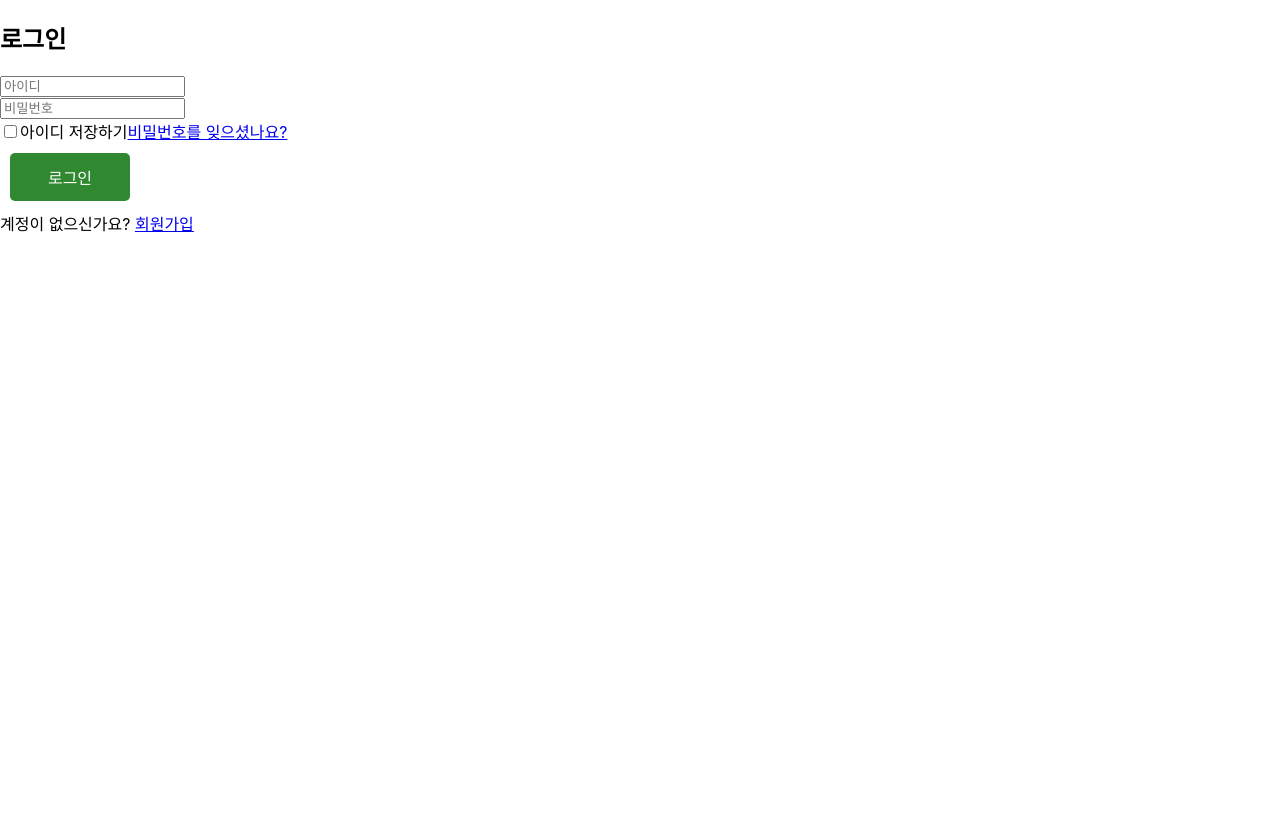
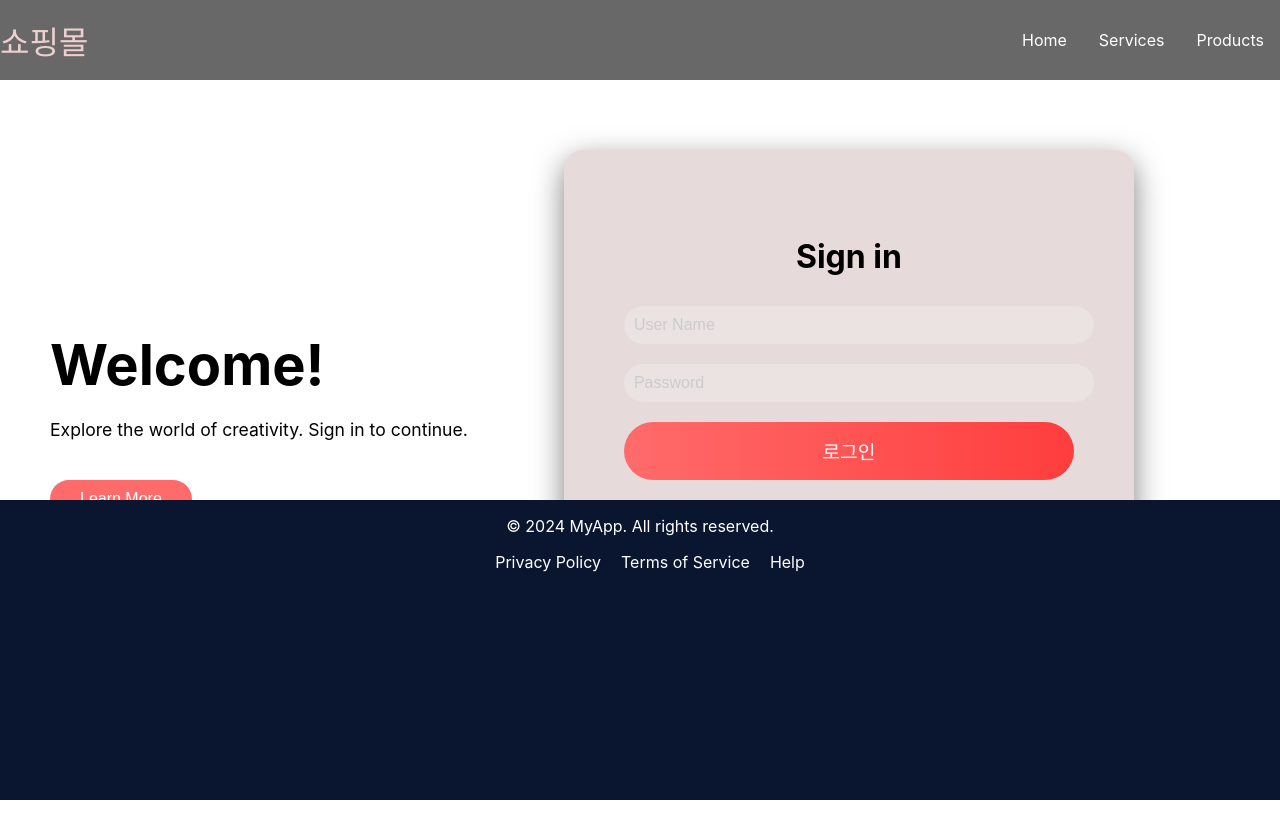
Before and after one commit to ENTP-Ku/Shop, a React (Create React App) app in the folder my-app/: page /login in a window 1280 px wide. Built offline with nearby package versions, Linux system fonts and the light colour scheme; no server answers.

Commit message:
로그인디자인_하지만수정을 해야함

```diff
--- a/my-app/src/App.css
+++ b/my-app/src/App.css
@@ -1,3 +1,47 @@
+* {
+  box-sizing: border-box;
+  margin: 0;
+  padding: 0;
+  font-family: 'PT Sans', sans-serif;
+}
+
+.home,
+.services,
+.products,
+.sign-up {
+  display: flex;
+  height: 90vh;
+  align-items: center;
+  justify-content: center;
+  font-size: 3rem;
+}
+
+.services {
+  background-image: url('/src/images/img-2.jpg');
+  background-position: center;
+  background-size: cover;
+  background-repeat: no-repeat;
+  color: #fff;
+  font-size: 100px;
+}
+
+.products {
+  background-image: url('/src/images/img-1.jpg');
+  background-position: center;
+  background-size: fill;
+  background-repeat: no-repeat;
+  color: #fff;
+  font-size: 100px;
+}
+
+.sign-up {
+  background-image: url('/src/images/img-8.jpg');
+  background-position: center;
+  background-size: cover;
+  background-repeat: no-repeat;
+  color: #fff;
+  font-size: 100px;
+}
 .App {
   text-align: center;
 }
--- a/my-app/src/App.js
+++ b/my-app/src/App.js
@@ -9,6 +9,7 @@ import Write from './components/Write';
 import BoardDetail from './components/BoardDetail';
 import Detail from './components/Detail';
 import Chat from './components/Chat'; // Chat 컴포넌트 추가
+
 
 function App() {
   return (
--- a/my-app/src/components/Login.js
+++ b/my-app/src/components/Login.js
@@ -1,61 +1,140 @@
-import React, { useState } from 'react';
-import { useNavigate } from 'react-router-dom';
+import React, { useState, useEffect } from 'react';
+import { Link, useNavigate } from 'react-router-dom';
 import axios from 'axios';
-import '../styles/Login.css'; // Login.css 경로를 설정
+import '../styles/Login.css'; // CSS 경로 확인
 
 const Login = () => {
   const [username, setUsername] = useState('');
   const [password, setPassword] = useState('');
   const navigate = useNavigate();
+  const [click, setClick] = useState(false);
+  const [isMobile, setIsMobile] = useState(false);
+
+  // 반응형을 위해 화면 크기에 따른 상태 설정
+  const handleResize = () => {
+    setIsMobile(window.innerWidth <= 960);
+  };
+
+  useEffect(() => {
+    handleResize(); // 컴포넌트가 마운트될 때 한 번 실행
+    window.addEventListener('resize', handleResize); // 화면 크기가 변경될 때마다 실행
+    return () => window.removeEventListener('resize', handleResize);
+  }, []);
+
+  const handleClick = () => {
+    setClick(!click);
+  };
+
+  const closeMobileMenu = () => {
+    setClick(false);
+  };
 
   const handleLogin = () => {
     axios.post('/api/users/login', { username, password })
       .then(res => {
-        localStorage.setItem('jwt', res.data.token);
-        navigate('/');
+        localStorage.setItem('jwt', res.data.token); // 토큰 저장
+        navigate('/'); // 로그인 성공 시 홈으로 이동
       })
       .catch(err => {
+        if (err.response && err.response.data && err.response.data.message) {
           alert(err.response.data.message);
+        } else {
+          alert('로그인에 실패했습니다. 다시 시도해주세요.');
+        }
       });
   };
 
   return (
-    <div className="login_home">
-      <div className="form_container">
-        <i className="uil uil-times form_close" onClick={() => navigate('/')} />
-        <div className="form login_form">
-          <h2>로그인</h2>
-          <div className="input_box">
+    <div className="login-page">
+      {/* 헤더 */}
+      <header className="header">
+        <nav className="navbar">
+          <div className="navbar-container">
+            <Link to="/" className="navbar-logo" onClick={closeMobileMenu}>
+              쇼핑몰 <i className="fab fa-typo3" />
+            </Link>
+            <div className="menu-icon" onClick={handleClick}>
+              {/* 클릭 상태에 따라 햄버거 아이콘을 변경 */}
+              <i className={click ? 'fas fa-times' : 'fas fa-bars'} />
+            </div>
+            <ul className={click ? 'nav-menu active' : 'nav-menu'}>
+              <li className="nav-item">
+                <Link to="/" className="nav-links" onClick={closeMobileMenu}>
+                  Home
+                </Link>
+              </li>
+              <li className="nav-item">
+                <Link to="/services" className="nav-links" onClick={closeMobileMenu}>
+                  Services
+                </Link>
+              </li>
+              <li className="nav-item">
+                <Link to="/products" className="nav-links" onClick={closeMobileMenu}>
+                  Products
+                </Link>
+              </li>
+              <li className="nav-item">
+                <Link to="/sign-up" className="nav-links-mobile" onClick={closeMobileMenu}>
+                  Sign Up
+                </Link>
+              </li>
+            </ul>
+          </div>
+        </nav>
+      </header>
+
+      {/* 콘텐츠 영역 */}
+      <div className="content-wrapper">
+        <div className="welcome-section">
+          <h1>Welcome!</h1>
+          <p>Explore the world of creativity. Sign in to continue.</p>
+          <button className="learn-more-btn">Learn More</button>
+        </div>
+
+        {/* 로그인 폼 */}
+        <div className="login-form-container">
+          <h2>Sign in</h2>
           <input
             type="text"
-              placeholder="아이디"
-              required
+            placeholder="User Name"
             value={username}
             onChange={e => setUsername(e.target.value)}
+            className="login-input"
           />
-          </div>
-          <div className="input_box">
           <input
             type="password"
-              placeholder="비밀번호"
-              required
+            placeholder="Password"
             value={password}
             onChange={e => setPassword(e.target.value)}
+            className="login-input"
           />
-          </div>
+          <button className="submit-btn" onClick={handleLogin}>
+            로그인
+          </button>
+
           <div className="option_field">
             <span className="checkbox">
               <input type="checkbox" id="check" />
               <label htmlFor="check">아이디 저장하기</label>
             </span>
-            <a href="#" className="forgot_pw">비밀번호를 잊으셨나요?</a>
+            <Link to="/forgot-password" className="forgot_pw">비밀번호를 잊으셨나요?</Link>
           </div>
-          <button className="button" onClick={handleLogin}>로그인</button>
+
           <div className="login_signup">
-            계정이 없으신가요? <a href="#" onClick={() => navigate('/register')}>회원가입</a>
+            계정이 없으신가요? <Link to="/register">회원가입</Link>
           </div>
         </div>
       </div>
+
+      {/* 푸터 */}
+      <footer className="footer">
+        <p>&copy; 2024 MyApp. All rights reserved.</p>
+        <ul className="footer-links">
+          <li><Link to="/privacy">Privacy Policy</Link></li>
+          <li><Link to="/terms">Terms of Service</Link></li>
+          <li><Link to="/help">Help</Link></li>
+        </ul>
+      </footer>
     </div>
   );
 };
--- a/my-app/src/styles/Login.css
+++ b/my-app/src/styles/Login.css
@@ -1,78 +1,261 @@
-/* 전체 레이아웃 설정 */
+/* 전체 레이아웃 및 페이지 스타일 */
 
-/* 로그린 배경 효과를 위해 가상 박스 만듬  */
-.login_home::before {
-  content: "";
-  position: absolute;
-  height: 100%;
-  width: 100%;
-  background-color: rgba(0, 0, 0, 0.6);
-  z-index: 100;
-  opacity: 0;
-  pointer-events: none;
-  transition: all 0.5s ease-out;
+/* 네비 스타일 */
+.navbar-container {
+  display: flex;
+  justify-content: space-between;
+  align-items: center;
+  height: 80px;
+  background-color: #696868;
 }
 
+.navbar-logo {
+  font-size: 2rem;
+  color: #eecfcf;
+  text-decoration: none;
+}
+
+.menu-icon {
+  display: none; /* 초기에는 숨김 */
+}
+
+.nav-menu {
+  display: flex;
+  list-style: none;
+  text-align: center;
+}
+
+.nav-links {
+  color: #ffffff;
+  text-decoration: none;
+  padding: 0.5rem 1rem;
+}
+
+.nav-links-mobile {
+  display: none;
+}
+
+/* 네비 스타일 끝 */
+
+/* 메인 콘텐츠 스타일 */
+.content-wrapper {
+  display: flex;
+  justify-content: space-between;
+  align-items: center;
+  padding: 50px;
+  flex: 1;
+}
+
+.welcome-section {
+  max-width: 500px;
+}
+
+.welcome-section h1 {
+  font-size: 3.5rem;
+  margin-bottom: 20px;
+}
+
+.welcome-section p {
+  font-size: 1.1rem;
+  margin-bottom: 40px;
+}
+
+.learn-more-btn {
+  background-color: #ff6b6b;
+  color: white;
+  padding: 10px 30px;
+  border: none;
+  border-radius: 30px;
+  font-size: 1rem;
+  cursor: pointer;
+  transition: background-color 0.3s ease;
+}
+
+.learn-more-btn:hover {
+  background-color: #ff4c4c;
+}
+
+/* 로그인 폼 스타일 */
+.login-form-container {
+  background-color: rgba(153, 148, 148, 0.1);
+  padding: 60px;
+  border-radius: 20px;
+  max-width: 450px;
+  width: 100%;
+  box-shadow: 0 10px 30px rgba(0, 0, 0, 0.5);
+  text-align: center;
+  background-color: #e6dada;
+  margin: auto; /* 중앙 정렬 */
+
+}
+
+.login-form-container h2 {
+  font-size: 2rem;
+  margin-bottom: 30px;
+}
+
+.login-input {
+  width:100%;
+  padding: 10px;
+  margin-bottom: 20px;
+  border-radius: 20px;
+  border: none;
+  background-color: rgba(255, 255, 255, 0.2);
+  color: rgb(68, 67, 67);
+  font-size: 1rem;
+  margin-right: 30%;
 
 
-.login-container {
-  background-image: url(/src/imgs/Loginbg.jpg);
-  position: fixed;
-  display: flex;
-  flex-direction: column;
-  justify-content: center;
-  align-items: center;
-  height: 100vh;
-  background-color:#f0efeb4d;
 }
 
-/* 입력 필드 스타일 */
-.login-input {
-  width: 300px;
-  padding: 10px;
-  margin: 10px 0;
-  border: 1px solid #ccc;
-  border-radius: 4px;
-  font-size: 16px;
+.login-input::placeholder {
+  color: #ccc;
 }
 
-/* 로그인 버튼 스타일 */
-.login-button {
-  width: 320px;
-  padding: 10px;
-  background-color: #4CAF50; /* 로그인 버튼 색상 */
+.submit-btn {
+  width: 100%;
+  padding: 15px;
+  background: linear-gradient(to right, #ff6b6b, #ff3d3d);
   color: white;
   border: none;
-  border-radius: 4px;
+  border-radius: 30px;
+  font-size: 1.2rem;
   cursor: pointer;
-  font-size: 16px;
-  margin-top: 10px;
+  transition: background 0.3s ease;
 }
 
-/* 로그인 버튼 호버 시 색상 변경 */
-.login-button:hover {
-  background-color: #45a049; /* 호버 색상 */
+.submit-btn:hover {
+  background: linear-gradient(to right, #ff3d3d, #ff6b6b);
 }
 
-/* 회원가입 버튼 스타일 */
-.register-button2 {
-  width: 320px;
-  padding: 10px;
-  background-color: #008CBA; /* 회원가입 버튼 색상 */
-  color: white;
-  border: none;
-  border-radius: 4px;
-  cursor: pointer;
-  font-size: 16px;
-  margin-top: 10px;
+.option_field {
+  display: flex;
+  justify-content: space-between;
+  align-items: center;
+  margin-top: 20px;
+
 }
 
-/* 회원가입 버튼 호버 시 색상 변경 */
-.register-button2:hover {
-  background-color: #007BB5; /* 호버 색상 */
+.checkbox {
+  display: flex;
+  align-items: center;
+  padding: 10px;
+
 }
 
-/* 입력 필드와 버튼 간의 간격 */
-.input-container {
-  margin-bottom: 20px;
+.checkbox input[type="checkbox"] {
+  margin-right: 5px;
+
 }
+
+.forgot_pw {
+  color: #ff6b6b;
+  text-decoration: none;
+}
+
+.forgot_pw:hover {
+  text-decoration: underline;
+}
+
+.login_signup {
+  margin-top: 30px;
+  font-size: 0.9rem;
+  padding: 3px;
+}
+
+.login_signup a {
+  color: #ff6b6b;
+  text-decoration: none;
+}
+
+.login_signup a:hover {
+  text-decoration: underline;
+}
+
+/* 푸터 스타일 */
+.footer {
+  background-color: #0a1630;
+  height: 300px;
+  position: fixed;
+  bottom: 0px;
+  width: 100%;
+}
+
+.footer p {
+  margin-bottom: 10px;
+  text-align: center;
+  color: white;
+}
+
+.footer-links {
+  list-style: none;
+  display: flex;
+  justify-content: center;
+  padding: 0;
+}
+
+.footer-links li {
+  margin-left: 20px;
+}
+
+.footer-links a {
+  color: white;
+  text-decoration: none;
+}
+
+/* 반응형 웹 디자인 */
+@media screen and (max-width: 960px) {
+  .menu-icon {
+    display: block; /* 960px 이하에서 햄버거 아이콘 표시 */
+    font-size: 2rem;
+    color: #fff;
+    cursor: pointer;
+  }
+
+  .nav-menu {
+    display: flex;
+    flex-direction: column;
+    width: 100%;
+    height: auto; /* 변경: 높이를 자동으로 설정 */
+    position: absolute;
+    top: 80px;
+    left: -100%;
+    opacity: 0;
+    transition: all 0.5s ease;
+  }
+
+  .nav-menu.active {
+    background: #333;
+    left: 0;
+    opacity: 1;
+    transition: all 0.5s ease;
+    z-index: 1;
+  }
+
+  .nav-links {
+    text-align: center;
+    padding: 2rem;
+    width: 100%;
+    display: table;
+  }
+
+  .nav-links-mobile {
+    display: block;
+    text-align: center;
+    padding: 1.5rem;
+  }
+
+  /* 로그인 폼 고정 */
+  .content-wrapper {
+    flex-direction: column; /* 세로 방향으로 변경 */
+    padding: 20px;
+  }
+
+  .login-form-container {
+    max-width: 350px;
+    width: 100%;
+    margin: 0 auto; /* 중앙에 고정 */
+    margin-top: 10%;
+    margin-bottom: 10px;
+  }
+}
--- /dev/null
+++ b/package.json
@@ -0,0 +1,5 @@
+{
+  "dependencies": {
+    "@fortawesome/fontawesome-free": "^6.6.0"
+  }
+}
```
Also changed, not shown: 1 other file (tests, documents, lock files or other folders). Lines whose indentation alone changed are shown as unchanged.
